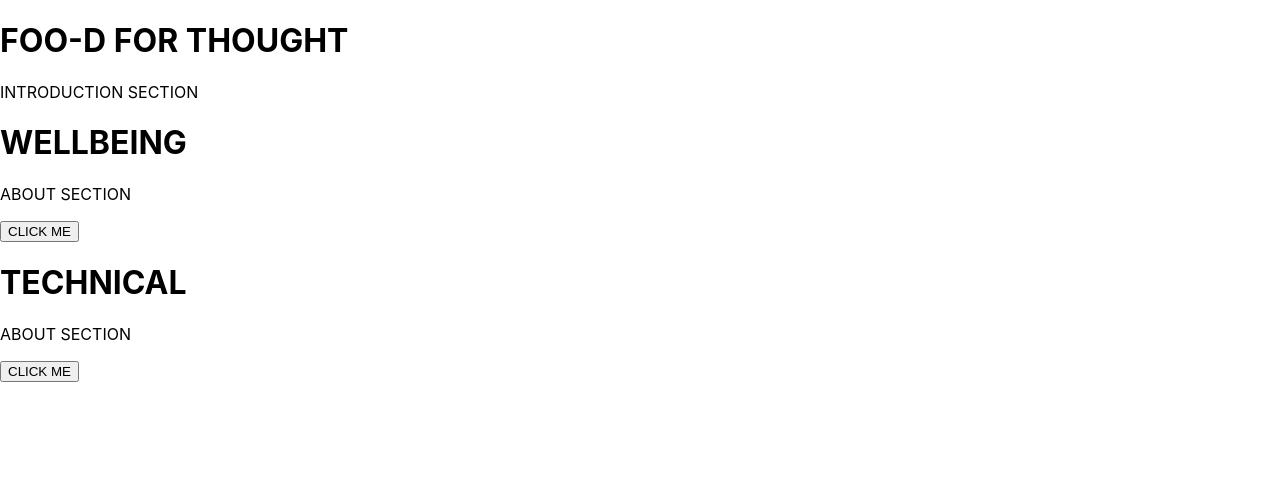
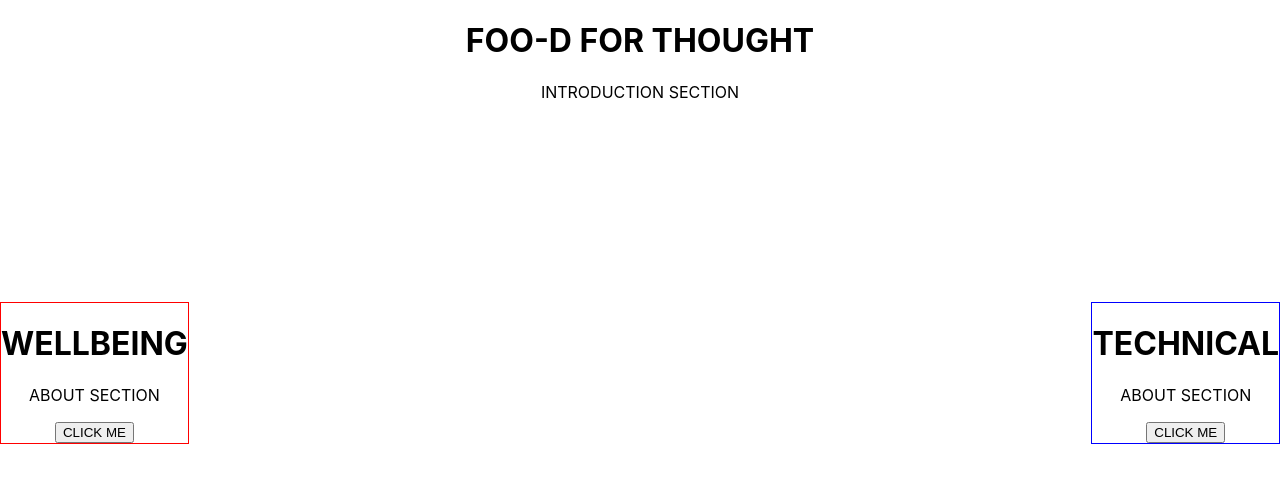
Before and after one commit to SchoolOfCode/w9_frontend-project-neemo-ryan-harry-mino, a React (Create React App) app: page / in a window 1280 px wide. Shown: the top 482 px of the page. Built offline with nearby package versions, Linux system fonts and the light colour scheme.

Commit message:
home css added

```diff
--- a/src/Components/App/App.css
+++ b/src/Components/App/App.css
@@ -1,3 +1,16 @@
-.App {
+.mainTitle {
+  text-align: center;
+  margin-bottom: 200px;
+}
+
+.wellbeignSection {
+  float: left;
+  border: 1px solid red;
   text-align: center;
 }
+
+.technicalSection {
+  float: right;
+  border: 1px solid blue;
+  text-align: center;
+}
--- a/src/Components/App/App.js
+++ b/src/Components/App/App.js
@@ -3,16 +3,15 @@ import './App.css';
 function App() {
   return (
     <div>
-      <div>
+      <div className='mainTitle'>
         <h1> FOO-D FOR THOUGHT
-
         </h1>
         <p>
           INTRODUCTION SECTION
         </p>
 
       </div>
-      <div>
+      <div className='wellbeignSection'>
         <h1> WELLBEING </h1>
         <p>
           ABOUT SECTION
@@ -21,7 +20,7 @@ function App() {
         CLICK ME
         </button>
     </div>
-    <div>
+    <div className='technicalSection'>
         <h1> TECHNICAL </h1>
         <p>
           ABOUT SECTION
```
Also changed, not shown: src/Components/App/Home/Home.css (added), src/Components/App/Home/Home.js (added).
